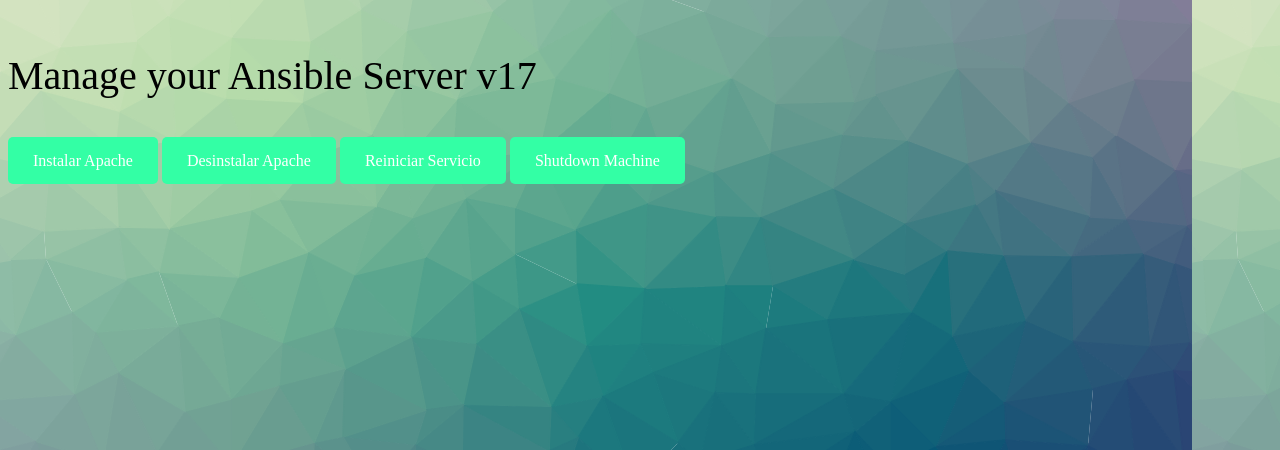
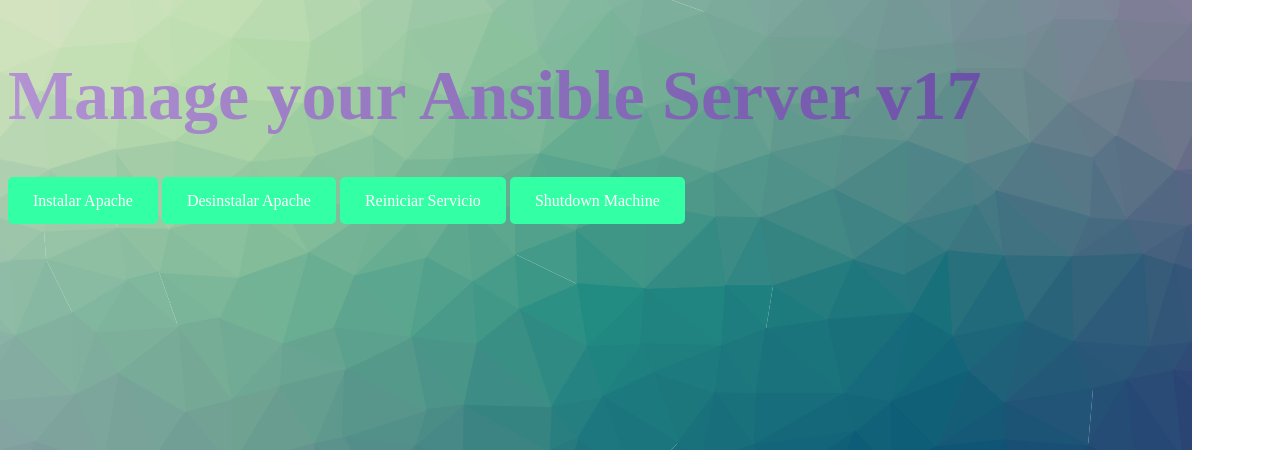
Before and after one commit to daraxta/TFGCICD, a Flask app: page / in a window 1280 px wide. Shown: the top 450 px of the page. Run offline with Flask 2, Linux system fonts and the light colour scheme.

Commit message:
AddFeaturesBackground

```diff
--- a/src/static/css/style.css
+++ b/src/static/css/style.css
@@ -1,8 +1,12 @@
 h1 {
     font-family: 'Untitled Serif';
-    font-size: 40px;
     line-height: 98px;
-    font-weight: 400;
+    font-size: 70px;
+    font-weight: 600;
+    background-image: linear-gradient(to left, #553c9a, #b393d3);
+    color: transparent;
+    background-clip: text;
+    -webkit-background-clip: text;
 }
 a {
     background-color: #33FFA5;
@@ -15,4 +19,5 @@ a {
   }
 body {
    background-image: url("background.png");
+   background-repeat: no-repeat;
 }
```
